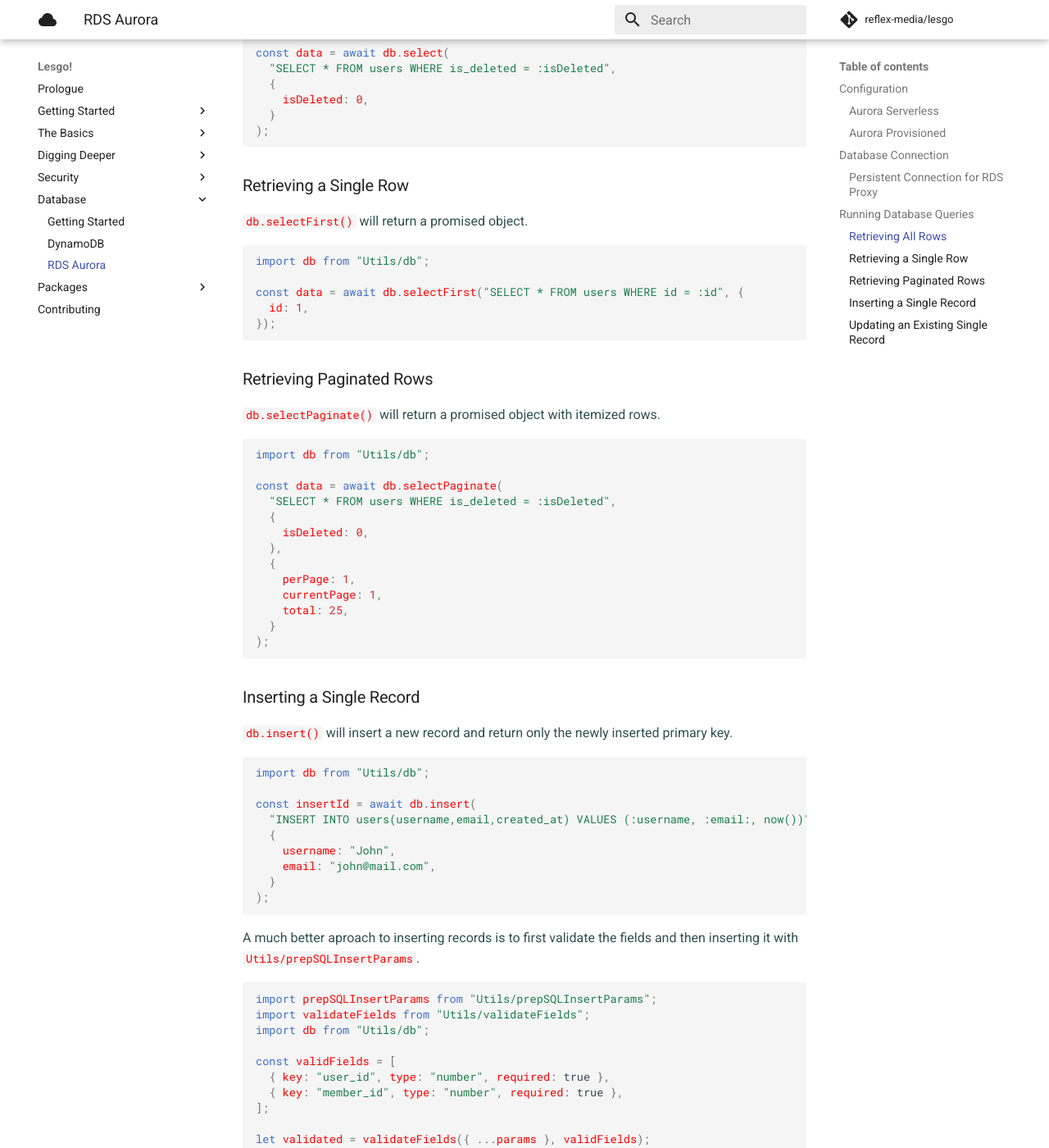
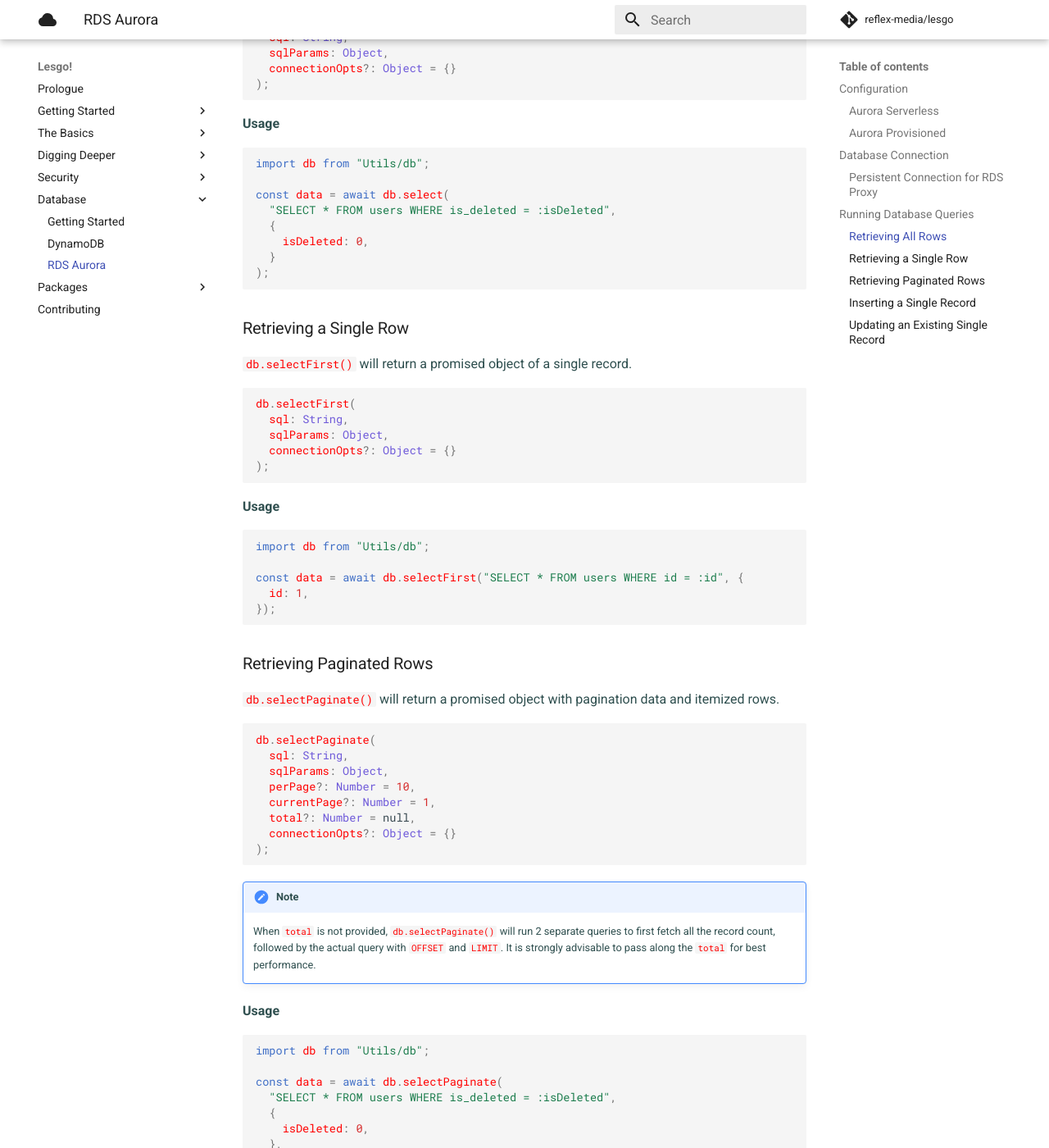
Before and after one commit to reflex-media/lesgo-docs, an MkDocs documentation site: the page built from docs/database/rds-aurora.md, in a window 1280 px wide and 1400 px high, scrolled down 4086 px. Shown: the whole window at 82% size. Built offline with MkDocs 1.6.1 and Material for MkDocs 9.7.7, drawn with Linux system fonts in a browser that asks for light colours; comment, search, counter and statistics services are not loaded; the version menu is left out; some of the changed text lies outside the part shown.

Commit message:
Updated docs

````diff
--- a/docs/database/rds-aurora.md
+++ b/docs/database/rds-aurora.md
@@ -9,6 +9,7 @@
 ### Aurora Serverless
 
 !!! note
+
     As Lesgo! establishes connection to Aurora Serverless via the Data API, prior setup and storing of the credentials on AWS Secret Manager is required. [Find out more](https://docs.aws.amazon.com/AmazonRDS/latest/AuroraUserGuide/data-api.html).
 
 For Aurora Serverless via Data API, create a `connections.dataApi` configuration as shown below.
@@ -50,6 +51,7 @@
 ### Aurora Provisioned
 
 !!! note
+
     As Lesgo! establishes connection to Aurora Provisioned via the RDS Proxy, prior setup of the RDS Proxy is required. [Find out more](https://docs.aws.amazon.com/AmazonRDS/latest/AuroraUserGuide/rds-proxy.html).
 
 For Aurora Provisioned via RDS Proxy, create a `connections.rdsProxy` configuration as shown below.
@@ -87,7 +89,7 @@
 };
 ```
 
-You may also simply update the respective environment files in `config/environments//env.*` as such:
+You may also simply update the respective environment files in `config/environments/env.*` as such:
 
 ```apache
 # config/environments/.env.*
@@ -138,7 +140,7 @@
 
 Notice the passing of the `db` object into `httpMiddleware()`. This is important to allow `httpMiddleware` to disconnect from RDS Proxy at the end of the lambda execution. Without doing so, you will encounter lambda timeout issues as the db connection is still open.
 
-Should you want to handle the closing of the db connection yourself, you can do so as shown below.
+Should you want to handle the closing of the db connection yourself and without using any of Lesgo!'s middlewares, you can do so as shown below.
 
 ```js
 // src/handlers/utils/ping.js
@@ -165,13 +167,23 @@
 handler.use();
 ```
 
-The `finally` in `try catch` is important to allow for a safe ending of the db conection.
+The `finally` in `try catch` is important to allow for a safe disconnection of the db.
 
 ## Running Database Queries
 
 ### Retrieving All Rows
 
 `db.select()` will return a promised array of objects.
+
+```js
+db.select(
+  sql: String,
+  sqlParams: Object,
+  connectionOpts?: Object = {}
+);
+```
+
+**Usage**
 
 ```js
 import db from "Utils/db";
@@ -186,7 +198,17 @@
 
 ### Retrieving a Single Row
 
-`db.selectFirst()` will return a promised object.
+`db.selectFirst()` will return a promised object of a single record.
+
+```js
+db.selectFirst(
+  sql: String,
+  sqlParams: Object,
+  connectionOpts?: Object = {}
+);
+```
+
+**Usage**
 
 ```js
 import db from "Utils/db";
@@ -198,7 +220,24 @@
 
 ### Retrieving Paginated Rows
 
-`db.selectPaginate()` will return a promised object with itemized rows.
+`db.selectPaginate()` will return a promised object with pagination data and itemized rows.
+
+```js
+db.selectPaginate(
+  sql: String,
+  sqlParams: Object,
+  perPage?: Number = 10,
+  currentPage?: Number = 1,
+  total?: Number = null,
+  connectionOpts?: Object = {}
+);
+```
+
+!!! note
+
+    When `total` is not provided, `db.selectPaginate()` will run 2 separate queries to first fetch all the record count, followed by the actual query with `OFFSET` and `LIMIT`. It is strongly advisable to pass along the `total` for best performance.
+
+**Usage**
 
 ```js
 import db from "Utils/db";
````
Also changed, not shown: docs/database/getting-started.md (+2 -2 lines).
